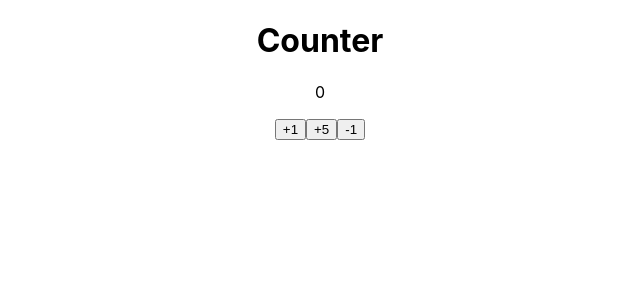
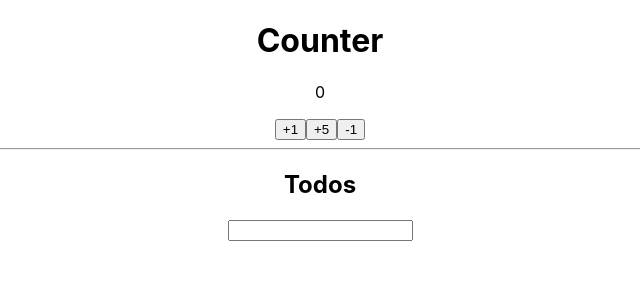
Before and after one commit to ms097530/PS-redux-intro, a React (Create React App) app: page / in a window 1280 px wide. Shown: the top 300 px of the page, without its empty margins (320-960 px from the left). Built offline with nearby package versions, Linux system fonts and the light colour scheme.

Commit message:
added todos state to redux store and implemented functionality to add todos

```diff
--- a/src/App.jsx
+++ b/src/App.jsx
@@ -1,11 +1,15 @@
 import './App.css';
 import Counter from './components/Counter';
+import Todos from './components/Todos';
 
 function App()
 {
+  console.log('render app')
   return (
     <div className="App">
       <Counter />
+      <hr />
+      <Todos />
     </div>
   );
 }
--- a/src/app/store.js
+++ b/src/app/store.js
@@ -1,9 +1,11 @@
 import { configureStore } from '@reduxjs/toolkit'
 import counterReducer from '../features/counter/counterSlice'
+import todosReducer from '../features/todos/todosSlice'
 
 // 1. create store
 export default configureStore({
     reducer: {
-        counter: counterReducer
+        counter: counterReducer,
+        todos: todosReducer
     }
 })
--- a/src/components/Counter.jsx
+++ b/src/components/Counter.jsx
@@ -12,6 +12,7 @@ export default function Counter()
 
     // console.log(count)
     // console.log(dispatch)
+    console.log('render counter')
 
     // imported actions are action creators
     const handleIncrement = () => dispatch(increment())
--- /dev/null
+++ b/src/components/Todos.jsx
@@ -0,0 +1,29 @@
+import { useSelector, useDispatch } from "react-redux"
+import { create } from "../features/todos/todosSlice"
+
+export default function Todos()
+{
+    const todos = useSelector((state) => state.todos.todosData)
+    const dispatch = useDispatch()
+    console.log('todos:', todos)
+
+    const handleEnter = (e) =>
+    {
+        if (e.key === 'Enter' && e.target.value.trim() !== '')
+        {
+            dispatch(create({ id: Date.now(), text: e.target.value }))
+            e.target.value = ''
+        }
+    }
+
+    return (
+        <div>
+            <h2>Todos</h2>
+            <input type="text" name="" id="" onKeyDown={handleEnter} />
+            {
+                todos.map((todo) => <p key={todo.id}>{todo.text}</p>)
+            }
+        </div>
+
+    )
+}
--- /dev/null
+++ b/src/features/todos/todosSlice.js
@@ -0,0 +1,18 @@
+import { createSlice } from "@reduxjs/toolkit";
+
+export const todosSlice = createSlice({
+    name: 'todos',
+    initialState: {
+        todosData: []
+    },
+    reducers:
+    {
+        create: (state, action) =>
+        {
+            state.todosData.push(action.payload)
+        }
+    }
+})
+
+export const { create } = todosSlice.actions
+export default todosSlice.reducer
```
